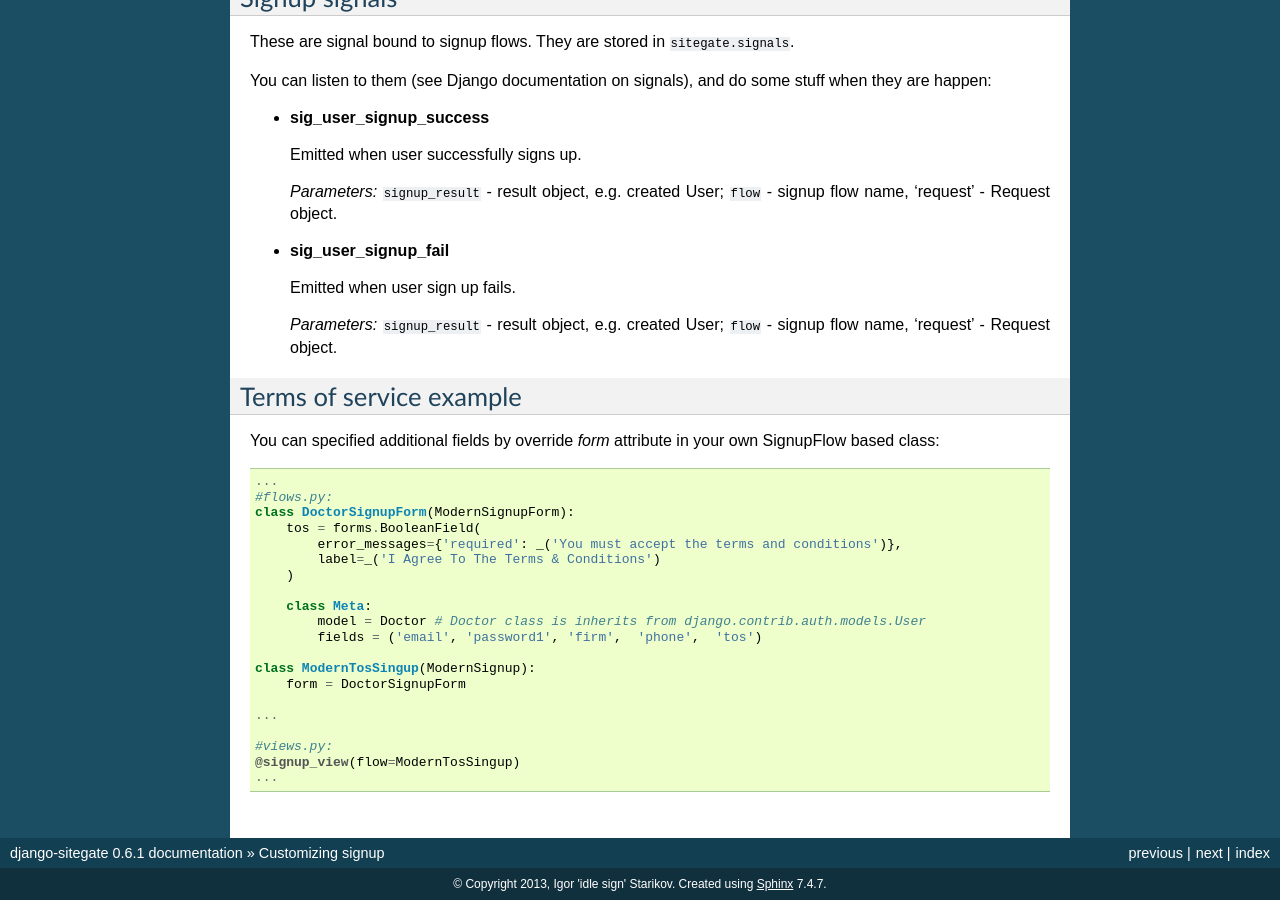
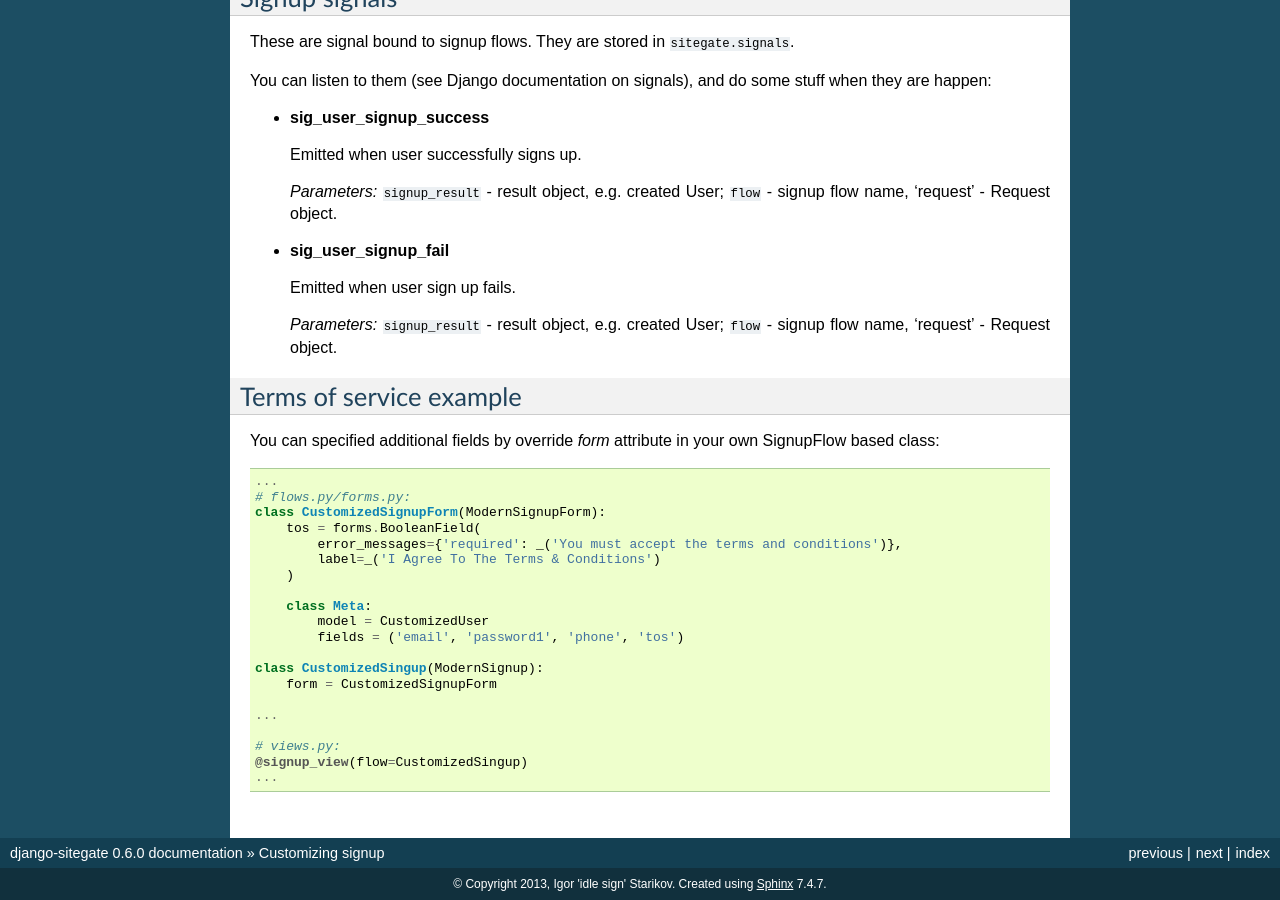
Before and after one commit to idlesign/django-sitegate, a Sphinx documentation site: the page built from docs/source/signup_custom.rst, in a window 1280 px wide and 900 px high, scrolled down 4470 px. Built offline with Sphinx 7.4.7, drawn with Linux system fonts in a browser that asks for light colours; pages that are not in the unit, such as notebooks, are missing from menus; some of the changed text lies outside the part shown.

Commit message:
terms of service example in docs  fixed (Doctor -> CustomizedUser) version decremented

```diff
--- a/docs/source/signup_custom.rst
+++ b/docs/source/signup_custom.rst
@@ -310,22 +310,22 @@ You can specified additional fields by override `form` attribute in your own Sig
 .. code-block:: python
 
     ...
-    #flows.py:
-    class DoctorSignupForm(ModernSignupForm):
+    # flows.py/forms.py:
+    class CustomizedSignupForm(ModernSignupForm):
         tos = forms.BooleanField(
             error_messages={'required': _('You must accept the terms and conditions')},
             label=_('I Agree To The Terms & Conditions')
         )
 
         class Meta:
-            model = Doctor # Doctor class is inherits from django.contrib.auth.models.User
-            fields = ('email', 'password1', 'firm',  'phone',  'tos')
+            model = CustomizedUser
+            fields = ('email', 'password1', 'phone', 'tos')
 
-    class ModernTosSingup(ModernSignup):
-        form = DoctorSignupForm
+    class CustomizedSingup(ModernSignup):
+        form = CustomizedSignupForm
 
     ...
 
-    #views.py:
-    @signup_view(flow=ModernTosSingup)
+    # views.py:
+    @signup_view(flow=CustomizedSingup)
     ...
--- a/sitegate/__init__.py
+++ b/sitegate/__init__.py
@@ -1,4 +1,4 @@
-VERSION = (0, 6, 1)
+VERSION = (0, 6, 0)
 
 # TODO openid flow
 # TODO password reset
```
